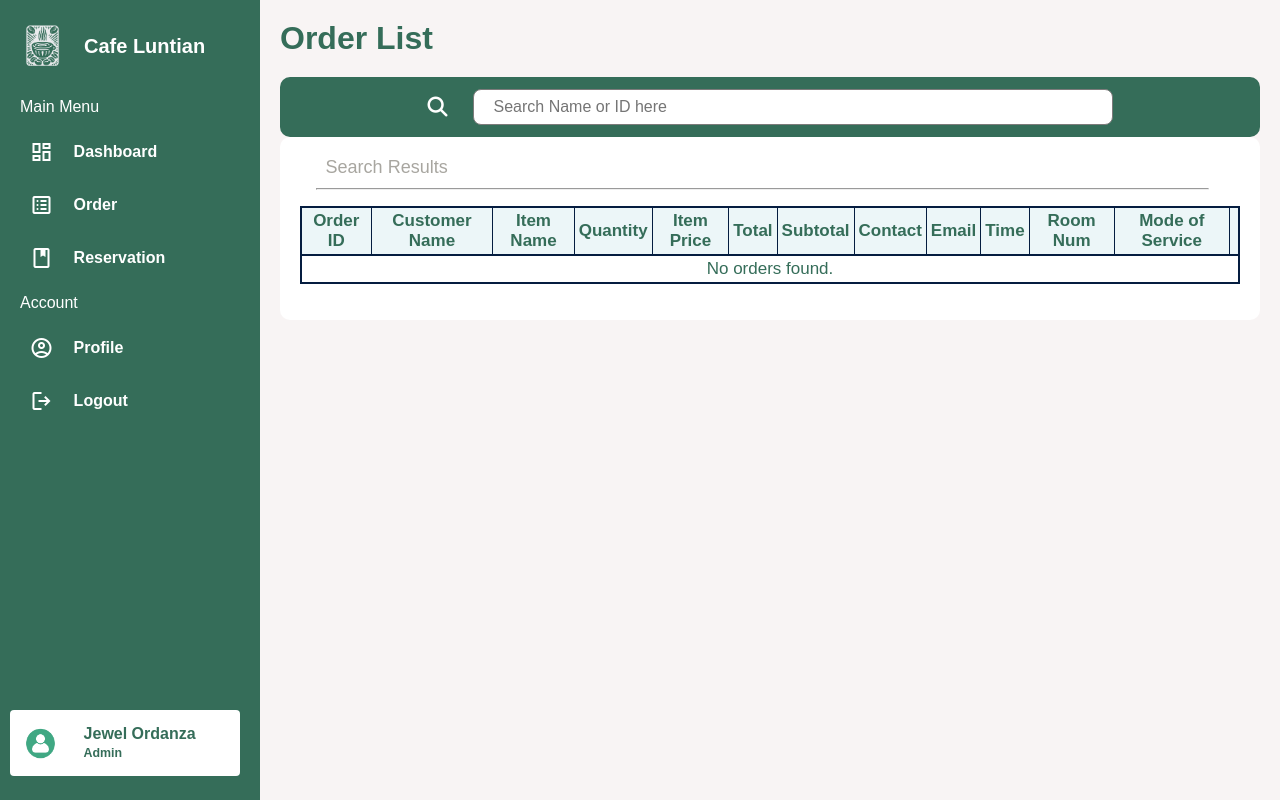
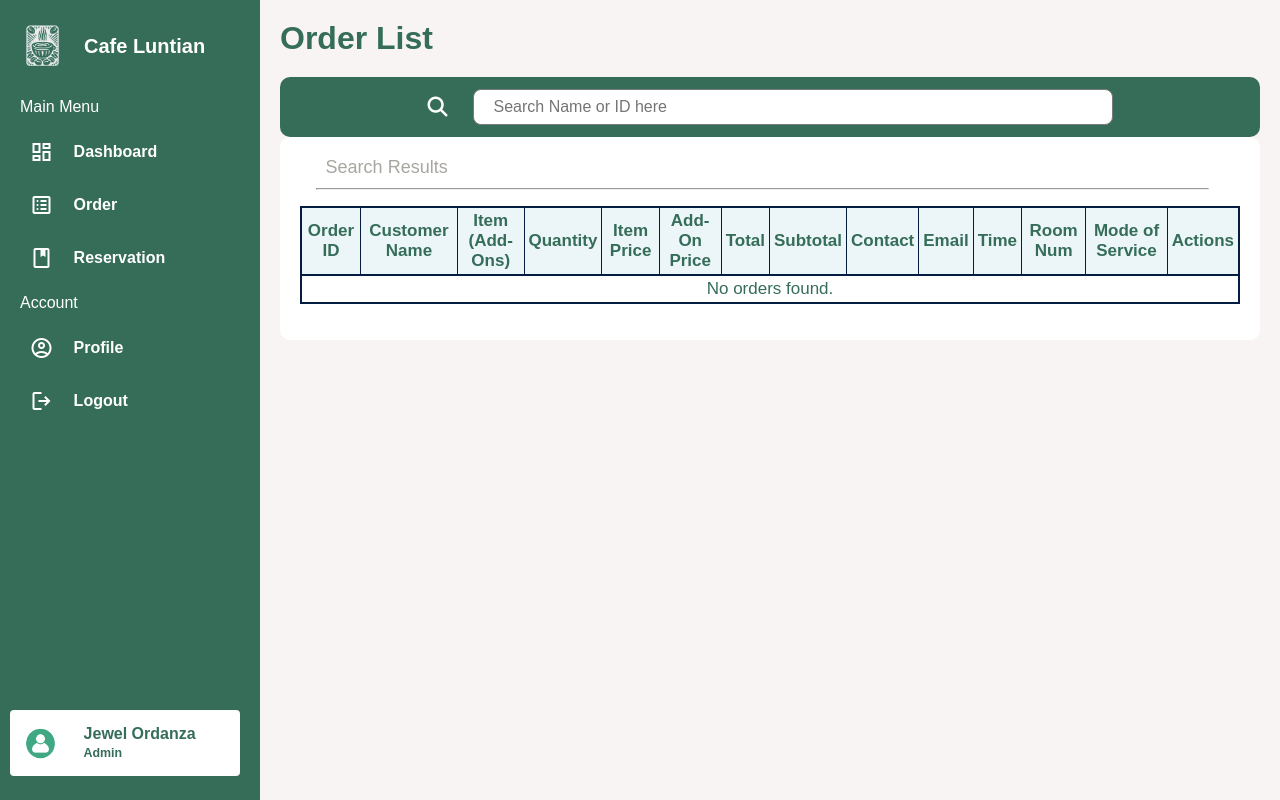
Before and after one commit to Lois223/CafeLuntian, a PHP site: page /adminOrder.php in a window 1280 px wide. Run offline with PHP 8.4, Linux system fonts and the light colour scheme; a user stored in the database is signed in; data that the repository does not hold is empty; some libraries are stand-ins or nearby versions.

Commit message:
Add files via upload

```diff
--- a/adminOrder.php
+++ b/adminOrder.php
@@ -84,7 +84,7 @@ include('mycon.php');
 
                 $sql = "SELECT
                             c.Order_ID, c.Customer_Name, c.Contact, c.Email, c.Room_Num, c.Mode_of_Service, c.Time,
-                            i.Item_Name, i.Quantity, i.Price, i.Subtotal
+                            i.Item_Name, i.Quantity, i.Price, i.Subtotal, i.Add_Ons, i.Add_Ons_Price
                         FROM customer_order_tbl c
                         LEFT JOIN order_items_tbl i ON c.Order_ID = i.Order_ID
                         ORDER BY c.Order_ID DESC";
@@ -95,9 +95,10 @@ include('mycon.php');
                 echo "<tr align='center' class='tblheader'>
                         <td><b>Order ID</b></td>
                         <td><b>Customer Name</b></td>
-                        <td><b>Item Name</b></td>
+                        <td><b>Item (Add-Ons)</b></td>
                         <td><b>Quantity</b></td>
                         <td><b>Item Price</b></td>
+                        <td><b>Add-On Price</b></td>
                         <td><b>Total</b></td>
                         <td><b>Subtotal</b></td>
                         <td><b>Contact</b></td>
@@ -105,7 +106,7 @@ include('mycon.php');
                         <td><b>Time</b></td>
                         <td><b>Room Num</b></td>
                         <td><b>Mode of Service</b></td>
-                        <td><b></b></td>
+                        <td><b>Actions</b></td>
                       </tr>";
 
                 if ($result->num_rows > 0) {
@@ -113,7 +114,7 @@ include('mycon.php');
                     $rowspanCount = [];
                     $orderTotal = [];
 
-                    // Calculate row spans and order totals
+                    // calculate row spans and order totals
                     while ($row = $result->fetch_assoc()) {
                         if (!isset($rowspanCount[$row['Order_ID']])) {
                             $rowspanCount[$row['Order_ID']] = 1;
@@ -124,7 +125,7 @@ include('mycon.php');
                         $orderTotal[$row['Order_ID']] += $row['Subtotal'];
                     }
 
-                    // Reset result pointer and fetch again
+                    // reset result pointer and fetch again
                     $result->data_seek(0);
                     $orderRowspan = [];
 
@@ -133,6 +134,12 @@ include('mycon.php');
                         $isFirstRow = ($Order_ID != $prevOrderID);
                         $formattedTime = date("h:i A", strtotime($row['Time']));
                         $roomNumber = ($row['Mode_of_Service'] === "Pickup") ? "---" : $row['Room_Num'];
+
+                        // combine Item Name and Add-Ons
+                        $itemWithAddOns = $row['Item_Name'];
+                        if (!empty($row['Add_Ons'])) {
+                            $itemWithAddOns .= " (" . $row['Add_Ons'] . ")";
+                        }
 
                         echo '<tr>';
 
@@ -143,9 +150,10 @@ include('mycon.php');
                             echo '<td rowspan="' . $orderRowspan[$Order_ID] . '" class="user-name">' . $row['Customer_Name'] . '</td>';
                         }
 
-                        echo '<td>' . $row['Item_Name'] . '</td>';
+                        echo '<td>' . $itemWithAddOns . '</td>';
                         echo '<td>' . $row['Quantity'] . '</td>';
                         echo '<td>' . number_format($row['Price'], 2) . '</td>';
+                        echo '<td>' . (!empty($row['Add_Ons_Price']) ? number_format($row['Add_Ons_Price'], 2) : '0.00') . '</td>';
                         echo '<td>' . number_format($row['Subtotal'], 2) . '</td>';
 
                         if ($isFirstRow) {
@@ -168,7 +176,7 @@ include('mycon.php');
                         $prevOrderID = $Order_ID;
                     }
                 } else {
-                    echo "<tr><td colspan='13' align='center'>No orders found.</td></tr>";
+                    echo "<tr><td colspan='14' align='center'>No orders found.</td></tr>";
                 }
 
                 echo "</table>";
```
